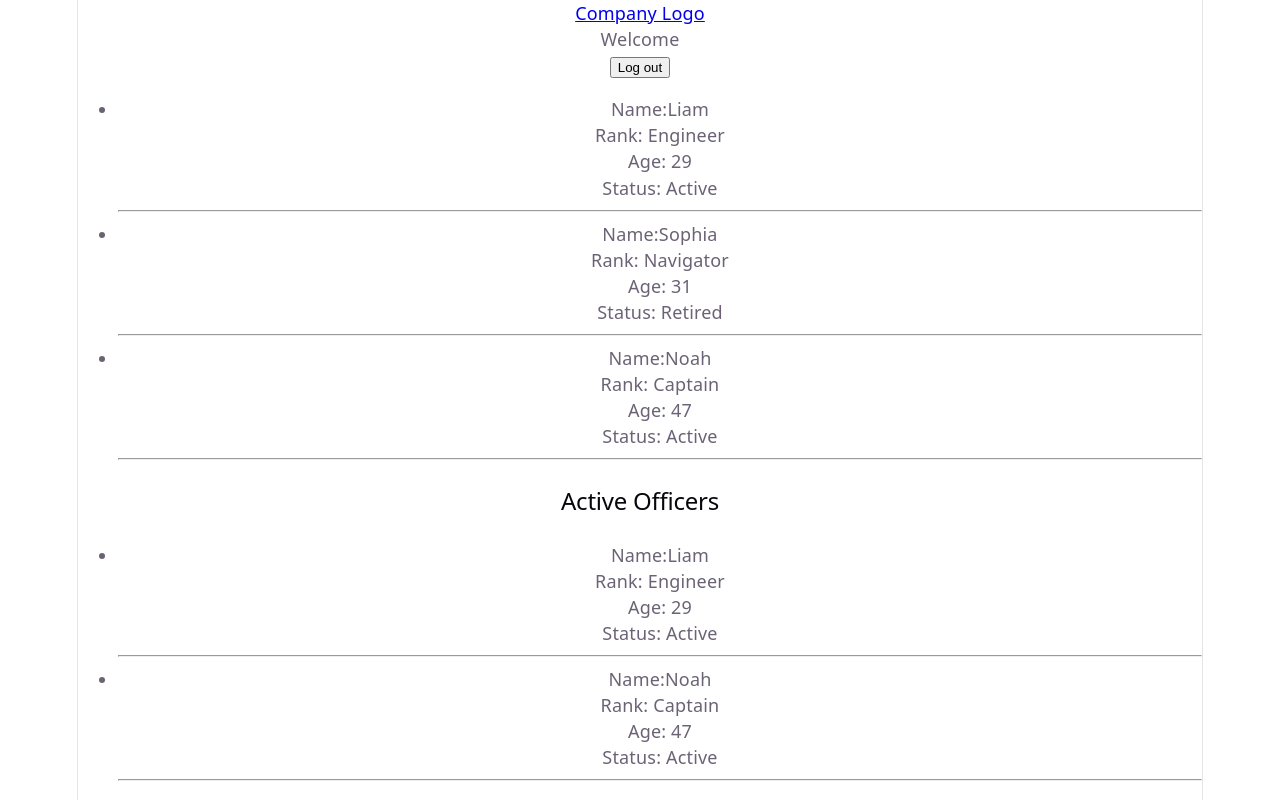
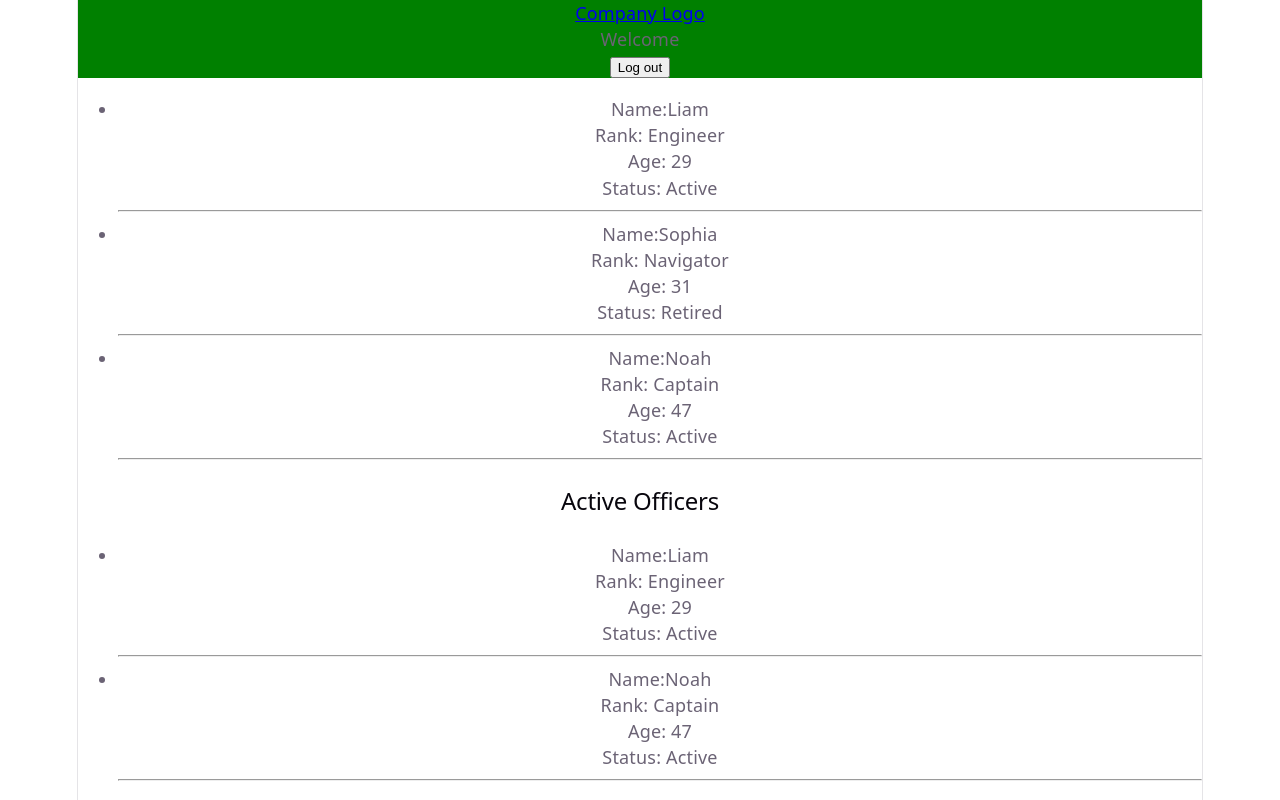
Before and after one commit to Kilativ54/my-react19, a React (Vite) app: page / in a window 1280 px wide. Shown: the top 800 px of the page. Built offline with nearby package versions, Linux system fonts and the light colour scheme.

Commit message:
start working with styling

```diff
--- a/src/components/App.jsx
+++ b/src/components/App/App.jsx
@@ -1,6 +1,6 @@
-import AppBar from "./AppBar";
-import PilotList from "./PilotList";
-import officers from "../officers.json";
+import AppBar from "../AppBar/AppBar";
+import PilotList from "../PilotList";
+import officers from "../../officers.json";
 
 function add(a, b) {
   return a + b;
--- a/src/components/AppBar.jsx
+++ /dev/null
@@ -1,13 +0,0 @@
-import Logo from "./Logo"
-import UserMenu from "./UserMenu"
-
-
-export default function AppBar() {
-    return (<header>
-        <div>
-            <Logo />
-            <UserMenu/>
-
-        </div>
-    </header>)
-}
--- /dev/null
+++ b/src/components/AppBar/AppBar.jsx
@@ -0,0 +1,14 @@
+import Logo from "../Logo";
+import UserMenu from "../UserMenu";
+import css from "./AppBar.module.css";
+
+export default function AppBar() {
+  return (
+    <header className={css.header}>
+      <div>
+        <Logo />
+        <UserMenu />
+      </div>
+    </header>
+  );
+}
--- /dev/null
+++ b/src/components/AppBar/AppBar.module.css
@@ -0,0 +1,6 @@
+.header{
+    text-align: center;
+    margin: 0;
+    padding: 0;
+    background: green;
+}
--- a/src/main.jsx
+++ b/src/main.jsx
@@ -1,7 +1,7 @@
 import { StrictMode } from 'react'
 import { createRoot } from 'react-dom/client'
 import './index.css'
-import App from './components/App.jsx'
+import App from './components/App/App.jsx'
 
 createRoot(document.getElementById('root')).render(
   <StrictMode>
```
Also changed, not shown: src/components/App/App.module.css (added).
